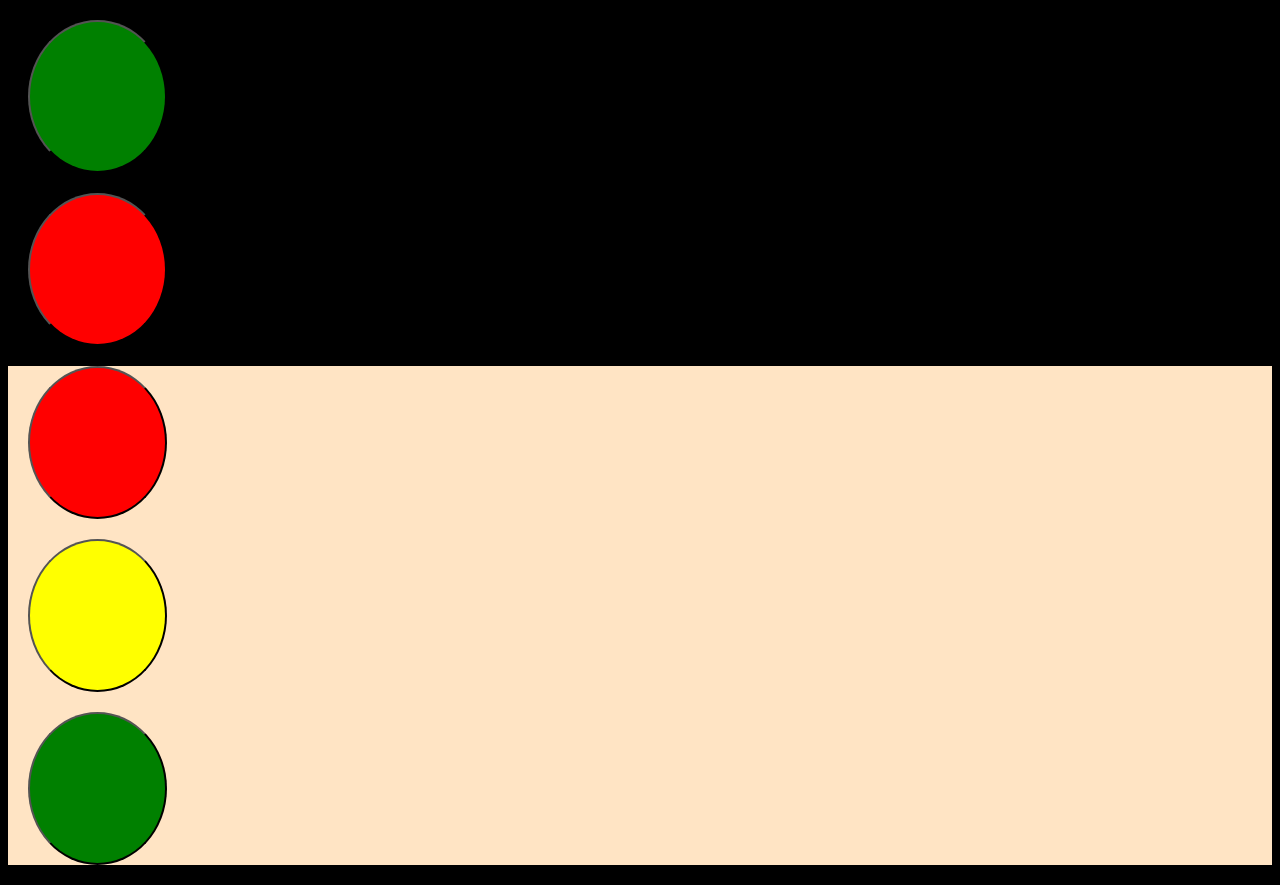
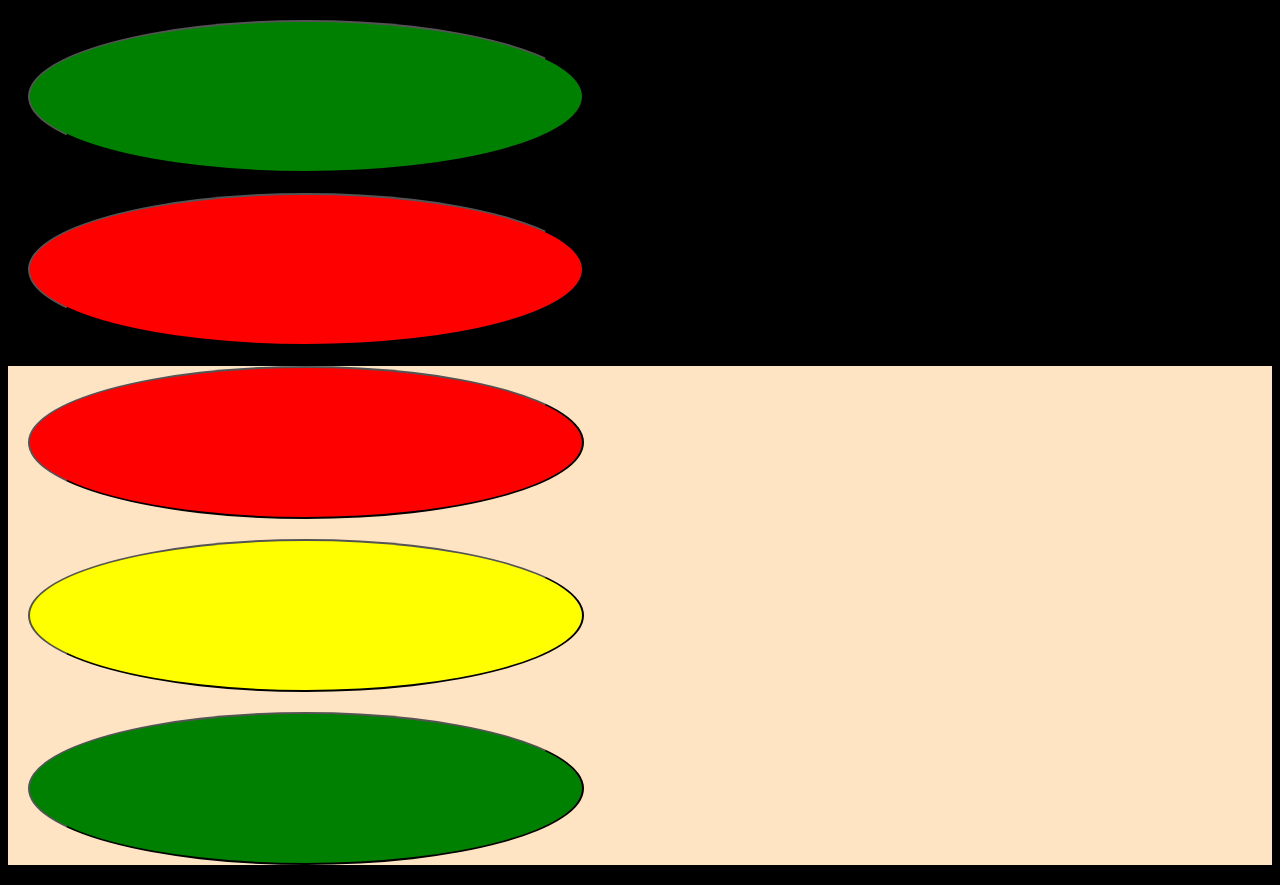
Before and after one commit to yasarcu/efeEvetHayir, a plain HTML site: page index.html in a window 1280 px wide. Drawn offline with Linux system fonts and the light colour scheme.

Commit message:
boyutu düzeltildi

```diff
--- a/style.css
+++ b/style.css
@@ -1,6 +1,6 @@
 button, #on {
     display: block;
-    width: 11%;
+    width: 44%;
     font-size: 8em;
     /* font-style: italic; */
     margin: 20px;
```
